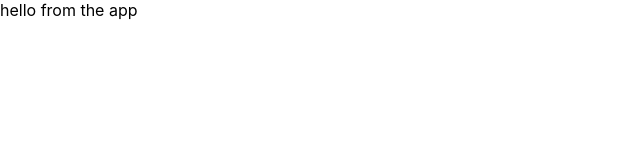
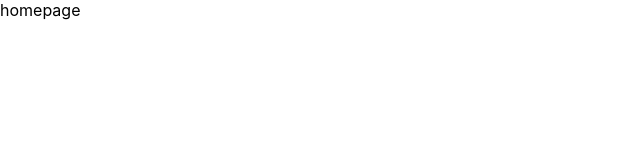
Before and after one commit to oreste-abizera/ftvid.games-react, a React (Create React App) app: page / in a window 1280 px wide. Shown: the top 160 px of the page, without its empty margins (0-640 px from the left). Built offline with nearby package versions, Linux system fonts and the light colour scheme.

Commit message:
Setting up router

```diff
--- a/src/App.tsx
+++ b/src/App.tsx
@@ -1,5 +1,10 @@
+import Routes from "./Routes";
 function App() {
-  return <div className="App">hello from the app</div>;
+  return (
+    <div className="App">
+      <Routes></Routes>
+    </div>
+  );
 }
 
 export default App;
--- /dev/null
+++ b/src/Routes.tsx
@@ -0,0 +1,15 @@
+import { ReactElement } from "react";
+import { Route, Switch } from "react-router-dom";
+import ErrorPage from "./pages/ErrorPage";
+import HomePage from "./pages/HomePage";
+
+function Routes(): ReactElement {
+  return (
+    <Switch>
+      <Route exact path="/" component={HomePage}></Route>
+      <Route path="*" component={ErrorPage}></Route>
+    </Switch>
+  );
+}
+
+export default Routes;
--- a/src/index.tsx
+++ b/src/index.tsx
@@ -1,14 +1,17 @@
-import React from 'react';
-import ReactDOM from 'react-dom';
-import './index.css';
-import App from './App';
-import reportWebVitals from './reportWebVitals';
+import React from "react";
+import ReactDOM from "react-dom";
+import "./index.css";
+import App from "./App";
+import reportWebVitals from "./reportWebVitals";
+import { BrowserRouter as Router } from "react-router-dom";
 
 ReactDOM.render(
   <React.StrictMode>
-    <App />
+    <Router>
+      <App />
+    </Router>
   </React.StrictMode>,
-  document.getElementById('root')
+  document.getElementById("root")
 );
 
 // If you want to start measuring performance in your app, pass a function
--- /dev/null
+++ b/src/pages/ErrorPage.tsx
@@ -0,0 +1,10 @@
+import { ReactElement } from "react";
+import styled from "styled-components";
+
+function ErrorPage(): ReactElement {
+  return <ErrorPageWrapper>404 == page not found</ErrorPageWrapper>;
+}
+
+const ErrorPageWrapper = styled.div``;
+
+export default ErrorPage;
--- /dev/null
+++ b/src/pages/HomePage.tsx
@@ -0,0 +1,9 @@
+import React from "react";
+import styled from "styled-components";
+
+function HomePage(): React.ReactElement {
+  return <HomePageWrapper>homepage</HomePageWrapper>;
+}
+
+const HomePageWrapper = styled.div``;
+export default HomePage;
```
Also changed, not shown: package.json (+7 -1 lines), 1 other file (tests, documents, lock files or other folders).
